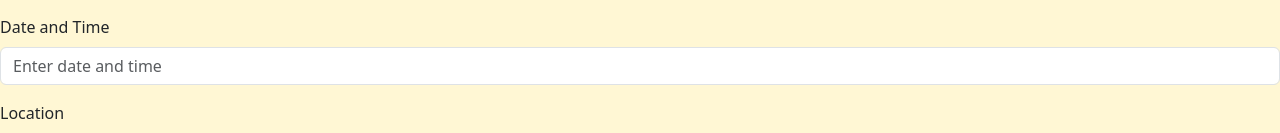
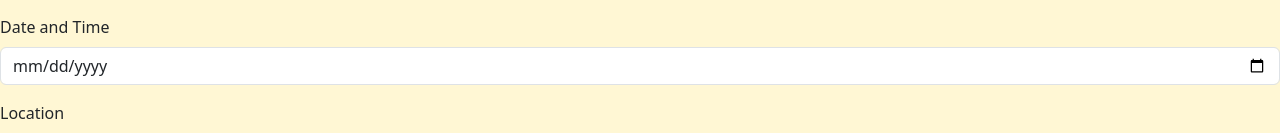
Before and after one commit to Rolandg24/Contest_Application, a Vue app in the folder vue/: page /contests/newContest in a window 1280 px wide. Shown: the part 229-362 px from the top of the page. Built offline with nearby package versions, Linux system fonts and the light colour scheme; no server answers.

Commit message:
edit NewContestForm.vue input type to date

```diff
--- a/vue/src/components/NewContestForm.vue
+++ b/vue/src/components/NewContestForm.vue
@@ -16,7 +16,7 @@
     <!-- Date and Time Field -->
     <div class="mb-3">
       <label for="inputLocation" class="form-label">Date and Time</label>
-      <input type="text" class="form-control" id="inputLocation" placeholder="Enter date and time"
+      <input type="date" class="form-control" id="inputLocation" placeholder="Enter date"
         v-model="newContest.dateAndTime" />
     </div>
 
```
